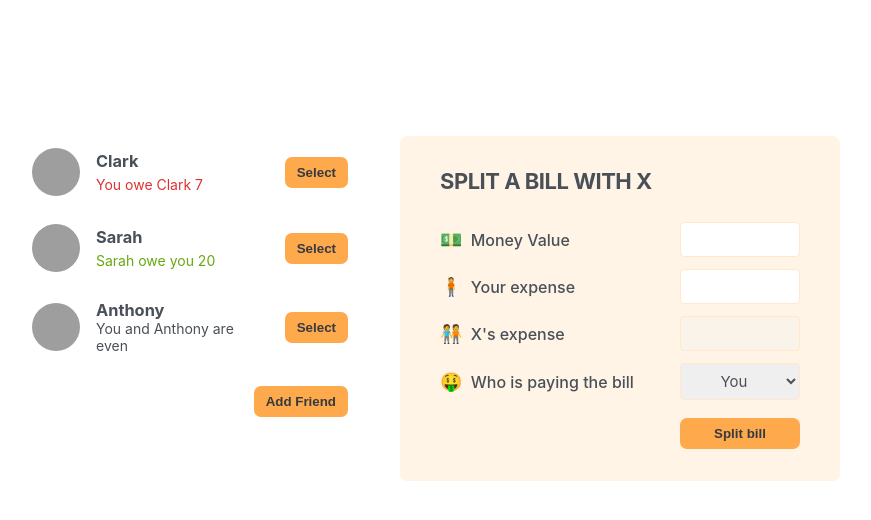
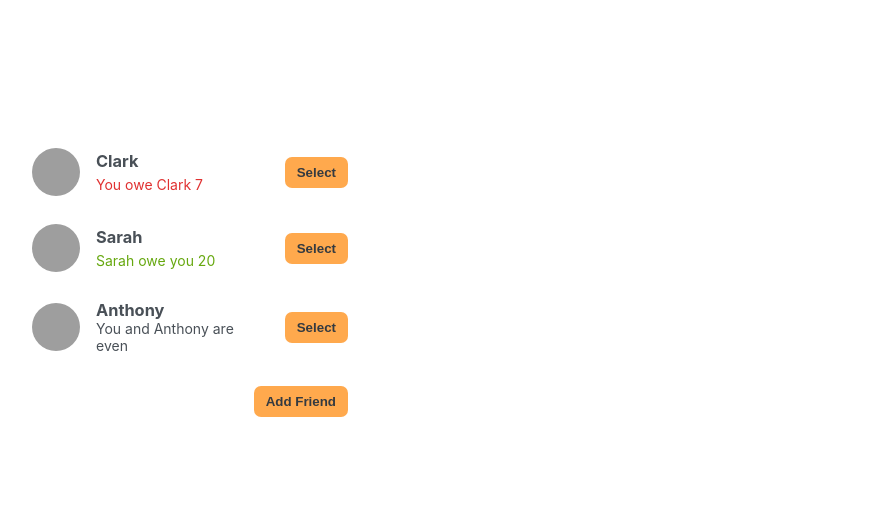
Before and after one commit to TaushifReza/06-eat-n-split, a React (Create React App) app: page / in a window 1280 px wide. Shown: the top 520 px of the page, without its empty margins (210-1081 px from the left). Built offline with nearby package versions, Linux system fonts and the light colour scheme; grey boxes are pictures that could not be loaded.

Commit message:
Passed friend on select

```diff
--- a/src/App.js
+++ b/src/App.js
@@ -31,8 +31,8 @@
 
 export default function App() {
   const [friends, setFriends] = useState(initialFriends);
-
   const [showAddFriend, setShowAddFriend] = useState(false);
+  const [selectedFriend, setSelectedFriend] = useState(null);
 
   function handleShowAddFriend() {
     setShowAddFriend((show) => !show);
@@ -43,35 +43,53 @@
     setShowAddFriend(false);
   }
 
+  function handleSelection(friend) {
+    // setSelectedFriend(friend);
+    setSelectedFriend((cur) => (cur?.id === friend.id ? null : friend));
+    setShowAddFriend(false);
+  }
+
   return (
     <div>
       <div className="app">
         <div className="sidebar">
-          <FriendList friends={friends} />
+          <FriendList
+            friends={friends}
+            selectedFriend={selectedFriend}
+            onSelection={handleSelection}
+          />
           {showAddFriend && <FormAddFriend onAddFriend={handleAddFriend} />}
           <Button onClick={handleShowAddFriend}>
             {showAddFriend ? "Close" : "Add Friend"}
           </Button>
         </div>
-        <FormSplitBill />
+        {selectedFriend != null && (
+          <FormSplitBill selectedFriend={selectedFriend} />
+        )}
       </div>
     </div>
   );
 }
 
-function FriendList({ friends, handleAddFriend }) {
+function FriendList({ friends, selectedFriend, onSelection }) {
   return (
     <ul>
       {friends.map((friend) => (
-        <Friend friend={friend} key={friend.id} />
+        <Friend
+          friend={friend}
+          selectedFriend={selectedFriend}
+          onSelection={onSelection}
+          key={friend.id}
+        />
       ))}
     </ul>
   );
 }
 
-function Friend({ friend }) {
+function Friend({ friend, selectedFriend, onSelection }) {
+  const isSelected = selectedFriend?.id === friend.id;
   return (
-    <li>
+    <li className={isSelected ? "selected" : ""}>
       <img src={friend.image} alt={friend.name} />
       <h3>{friend.name}</h3>
 
@@ -89,7 +107,9 @@
 
       {friend.balance === 0 && <p>You and {friend.name} are even</p>}
 
-      <Button>Select</Button>
+      <Button onClick={() => onSelection(friend)}>
+        {isSelected ? "Close" : "Select"}
+      </Button>
     </li>
   );
 }
@@ -139,10 +159,10 @@
   );
 }
 
-function FormSplitBill() {
+function FormSplitBill({ selectedFriend }) {
   return (
     <form className="form-split-bill">
-      <h2>Split a bill with X</h2>
+      <h2>Split a bill with {selectedFriend.name}</h2>
 
       <label>💵 Money Value</label>
       <input type="text" />
@@ -150,13 +170,13 @@
       <label>🧍 Your expense</label>
       <input type="text" />
 
-      <label>🧑‍🤝‍🧑 X's expense</label>
+      <label>🧑‍🤝‍🧑 {selectedFriend.name} expense</label>
       <input type="text" disabled />
 
       <label>🤑 Who is paying the bill</label>
       <select>
         <option value="user">You</option>
-        <option value="friend">X</option>
+        <option value="friend">{selectedFriend.name}</option>
       </select>
 
       <Button>Split bill</Button>
```
